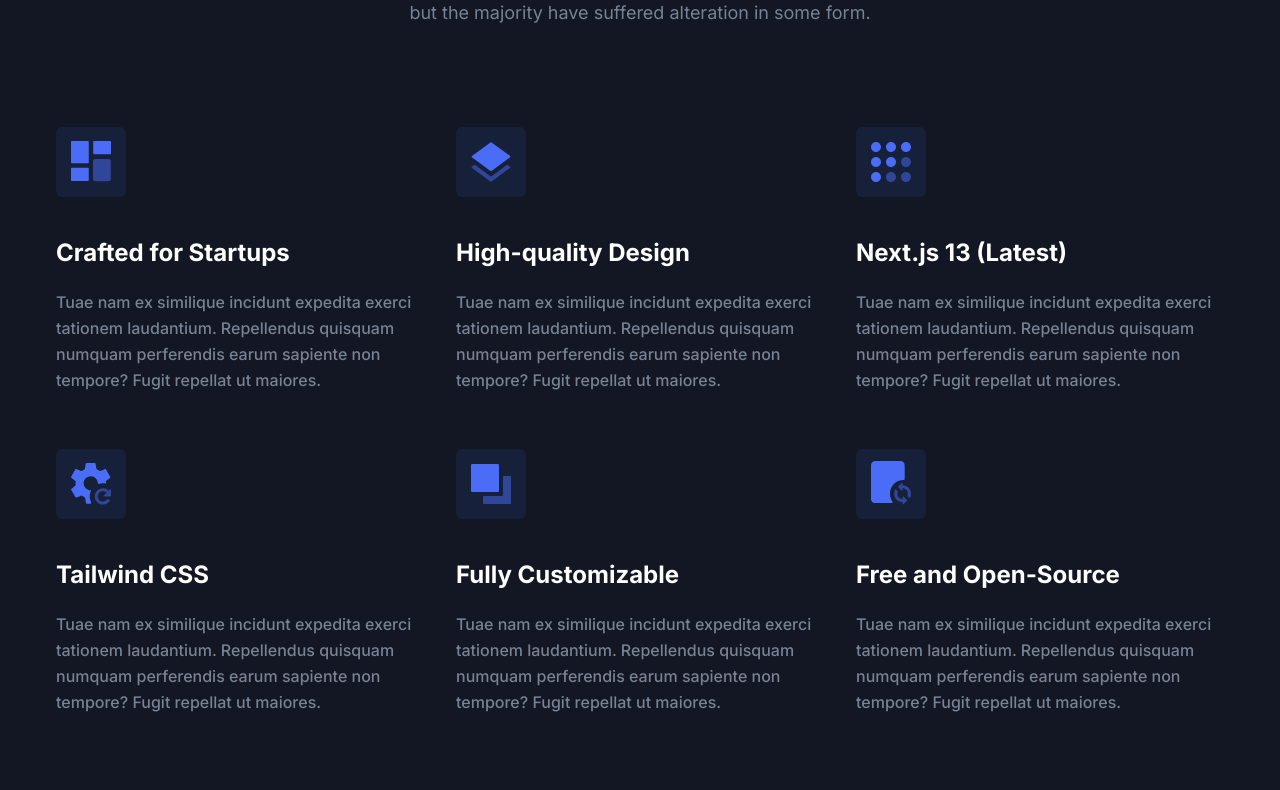
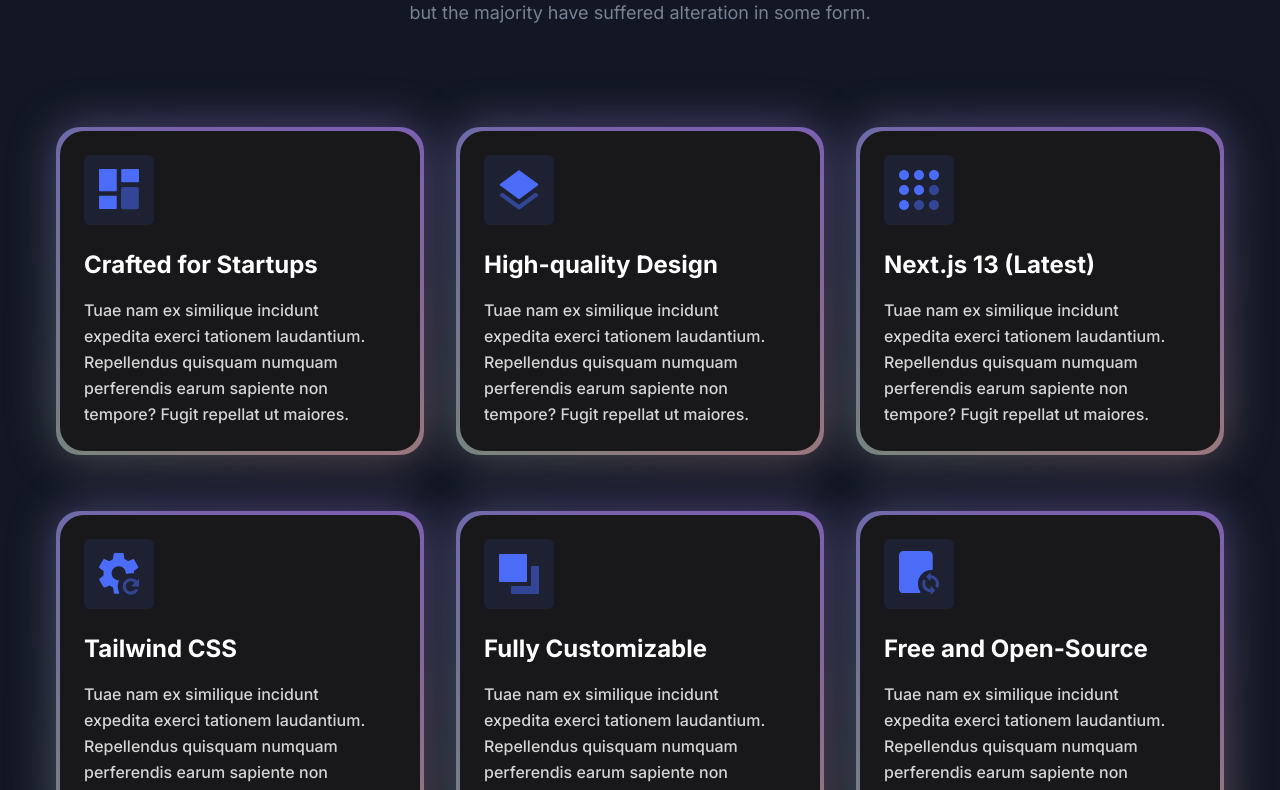
Before and after one commit to sachinsb99/ProPauraAcres, a Next.js app in the folder my-frontend/: page / in a window 1280 px wide. Shown: the part 1560-2350 px from the top of the page. Built offline with nearby package versions, Linux system fonts and the light colour scheme.

Commit message:
service added

```diff
--- a/my-frontend/package.json
+++ b/my-frontend/package.json
@@ -11,6 +11,7 @@
   "dependencies": {
     "@react-three/drei": "^10.3.0",
     "@react-three/fiber": "^9.1.2",
+    "@tabler/icons-react": "^3.34.0",
     "@tailwindcss/postcss": "^4.1.3",
     "axios": "^1.9.0",
     "clsx": "^2.1.1",
--- a/my-frontend/src/components/Features/SingleFeature.tsx
+++ b/my-frontend/src/components/Features/SingleFeature.tsx
@@ -1,22 +1,116 @@
+"use client";
+
+import { BackgroundGradient } from "@/components/ui/background-gradient";
 import { Feature } from "@/types/feature";
 
-const SingleFeature = ({ feature }: { feature: Feature }) => {
-  const { icon, title, paragraph } = feature;
+/**
+ * One feature card with optional background image.
+ * The image fades in & the card lifts slightly on hover.
+ */
+export default function SingleFeature({ feature }: { feature: Feature }) {
+  const { icon, title, paragraph, bg } = feature;
+
   return (
-    <div className="w-full">
-      <div className="wow fadeInUp" data-wow-delay=".15s">
-        <div className="bg-primary/10 text-primary mb-10 flex h-[70px] w-[70px] items-center justify-center rounded-md">
+    <BackgroundGradient
+      containerClassName="w-full group"               /* enable group-hover */
+      className="relative flex flex-col h-full rounded-3xl
+                 bg-white p-6 dark:bg-zinc-900
+                 transition-transform duration-300
+                 group-hover:-translate-y-2"          /* lift on hover */
+    >
+      {/* 🔥 Image layer (only if bg provided) */}
+      {bg && (
+        <>
+          {/* actual image */}
+          <img
+            src={bg}
+            alt=""
+            className="absolute inset-0 h-full w-full rounded-3xl
+                       object-cover opacity-0
+                       group-hover:opacity-100
+                       transition-opacity duration-300"
+          />
+          {/* subtle dark overlay for readability */}
+          <div className="absolute inset-0 rounded-3xl
+                          bg-black/40 opacity-0
+                          group-hover:opacity-100
+                          transition-opacity duration-300" />
+        </>
+      )}
+
+      {/* content  */}
+      <div className="relative z-10">
+        <div className="mb-6 flex h-[70px] w-[70px] items-center
+                        justify-center rounded-md bg-primary/10 text-primary">
           {icon}
         </div>
-        <h3 className="mb-5 text-xl font-bold text-black sm:text-2xl lg:text-xl xl:text-2xl dark:text-white">
+
+        <h3 className="mb-4 text-xl font-bold text-black sm:text-2xl dark:text-white">
           {title}
         </h3>
-        <p className="text-body-color pr-[10px] text-base leading-relaxed font-medium">
+
+        <p className="text-base font-medium leading-relaxed text-body-color
+                      pr-2 dark:text-neutral-300">
           {paragraph}
         </p>
       </div>
-    </div>
+    </BackgroundGradient>
   );
-};
+}
 
-export default SingleFeature;
+
+// "use client";
+// import { BackgroundGradient } from "@/components/ui/background-gradient";
+// import { Feature } from "@/types/feature";
+
+// export default function SingleFeature({ feature }: { feature: Feature }) {
+//   const { icon, title, paragraph } = feature;
+
+//   return (
+//     <BackgroundGradient
+//       /* outer frame & glow */
+//       containerClassName="w-full"
+//       /* inner card styles */
+//       className="flex flex-col h-full rounded-3xl bg-white p-6 dark:bg-zinc-900"
+//     >
+//       {/* icon */}
+//       <div className="mb-6 flex h-[70px] w-[70px] items-center justify-center rounded-md bg-primary/10 text-primary">
+//         {icon}
+//       </div>
+
+//       {/* title */}
+//       <h3 className="mb-4 text-xl font-bold text-black sm:text-2xl dark:text-white">
+//         {title}
+//       </h3>
+
+//       {/* paragraph */}
+//       <p className="text-base font-medium leading-relaxed text-body-color pr-2 dark:text-neutral-300">
+//         {paragraph}
+//       </p>
+//     </BackgroundGradient>
+//   );
+// }
+
+
+// import { Feature } from "@/types/feature";
+
+// const SingleFeature = ({ feature }: { feature: Feature }) => {
+//   const { icon, title, paragraph } = feature;
+//   return (
+//     <div className="w-full">
+//       <div className="wow fadeInUp" data-wow-delay=".15s">
+//         <div className="bg-primary/10 text-primary mb-10 flex h-[70px] w-[70px] items-center justify-center rounded-md">
+//           {icon}
+//         </div>
+//         <h3 className="mb-5 text-xl font-bold text-black sm:text-2xl lg:text-xl xl:text-2xl dark:text-white">
+//           {title}
+//         </h3>
+//         <p className="text-body-color pr-[10px] text-base leading-relaxed font-medium">
+//           {paragraph}
+//         </p>
+//       </div>
+//     </div>
+//   );
+// };
+
+// export default SingleFeature;
--- a/my-frontend/src/components/Features/featuresData.tsx
+++ b/my-frontend/src/components/Features/featuresData.tsx
@@ -3,6 +3,7 @@ import { Feature } from "@/types/feature";
 const featuresData: Feature[] = [
   {
     id: 1,
+    bg: "/images/cards/pexels-cami-1793149243-28315082.jpg",   // ✅ new
     icon: (
       <svg width="40" height="41" viewBox="0 0 40 41" className="fill-current">
         <path
--- a/my-frontend/src/components/GlowingEffectDemo.tsx
+++ b/my-frontend/src/components/GlowingEffectDemo.tsx
@@ -3,7 +3,7 @@
 import { Box, Lock, Search, Settings, Sparkles } from "lucide-react";
 import { GlowingEffect } from "@/components/ui/glowing-effect";
 
-export function GlowingEffectDemoSecond() {
+export function GlowingEffectDemo() {
   return (
     <ul className="grid grid-cols-1 grid-rows-none gap-4 md:grid-cols-12 md:grid-rows-3 lg:gap-4 xl:max-h-[34rem] xl:grid-rows-2">
       <GridItem
@@ -56,9 +56,7 @@ const GridItem = ({ area, icon, title, description }: GridItemProps) => {
     <li className={`min-h-[14rem] list-none ${area}`}>
       <div className="relative h-full rounded-2xl border p-2 md:rounded-3xl md:p-3">
         <GlowingEffect
-          blur={0}
-          borderWidth={3}
-          spread={80}
+          spread={40}
           glow={true}
           disabled={false}
           proximity={64}
--- /dev/null
+++ b/my-frontend/src/components/background-gradient-demo.tsx
@@ -0,0 +1,35 @@
+"use client";
+import React from "react";
+import { BackgroundGradient } from "@/components/ui/background-gradient";
+import { IconAppWindow } from "@tabler/icons-react";
+
+export default function BackgroundGradientDemo() {
+  return (
+    <div>
+      <BackgroundGradient className="rounded-[22px] max-w-sm p-4 sm:p-10 bg-white dark:bg-zinc-900">
+        <img
+          src="/jordans.webp"
+          alt="jordans"
+          height="400"
+          width="400"
+          className="object-contain"
+        />
+        <p className="text-base sm:text-xl text-black mt-4 mb-2 dark:text-neutral-200">
+          Air Jordan 4 Retro Reimagined
+        </p>
+
+        <p className="text-sm text-neutral-600 dark:text-neutral-400">
+          The Air Jordan 4 Retro Reimagined Bred will release on Saturday,
+          February 17, 2024. Your best opportunity to get these right now is by
+          entering raffles and waiting for the official releases.
+        </p>
+        <button className="rounded-full pl-4 pr-1 py-1 text-white flex items-center space-x-1 bg-black mt-4 text-xs font-bold dark:bg-zinc-800">
+          <span>Buy now</span>
+          <span className="bg-zinc-700 rounded-full text-[0.6rem] px-2 py-0 text-white">
+            $100
+          </span>
+        </button>
+      </BackgroundGradient>
+    </div>
+  );
+}
--- /dev/null
+++ b/my-frontend/src/components/ui/background-gradient.tsx
@@ -0,0 +1,72 @@
+import { cn } from "@/lib/utils";
+import React from "react";
+import { motion } from "motion/react";
+
+export const BackgroundGradient = ({
+  children,
+  className,
+  containerClassName,
+  animate = true,
+}: {
+  children?: React.ReactNode;
+  className?: string;
+  containerClassName?: string;
+  animate?: boolean;
+}) => {
+  const variants = {
+    initial: {
+      backgroundPosition: "0 50%",
+    },
+    animate: {
+      backgroundPosition: ["0, 50%", "100% 50%", "0 50%"],
+    },
+  };
+  return (
+    <div className={cn("relative p-[4px] group", containerClassName)}>
+      <motion.div
+        variants={animate ? variants : undefined}
+        initial={animate ? "initial" : undefined}
+        animate={animate ? "animate" : undefined}
+        transition={
+          animate
+            ? {
+                duration: 5,
+                repeat: Infinity,
+                repeatType: "reverse",
+              }
+            : undefined
+        }
+        style={{
+          backgroundSize: animate ? "400% 400%" : undefined,
+        }}
+        className={cn(
+          "absolute inset-0 rounded-3xl z-[1] opacity-60 group-hover:opacity-100 blur-xl  transition duration-500 will-change-transform",
+          " bg-[radial-gradient(circle_farthest-side_at_0_100%,#00ccb1,transparent),radial-gradient(circle_farthest-side_at_100%_0,#7b61ff,transparent),radial-gradient(circle_farthest-side_at_100%_100%,#ffc414,transparent),radial-gradient(circle_farthest-side_at_0_0,#1ca0fb,#141316)]"
+        )}
+      />
+      <motion.div
+        variants={animate ? variants : undefined}
+        initial={animate ? "initial" : undefined}
+        animate={animate ? "animate" : undefined}
+        transition={
+          animate
+            ? {
+                duration: 5,
+                repeat: Infinity,
+                repeatType: "reverse",
+              }
+            : undefined
+        }
+        style={{
+          backgroundSize: animate ? "400% 400%" : undefined,
+        }}
+        className={cn(
+          "absolute inset-0 rounded-3xl z-[1] will-change-transform",
+          "bg-[radial-gradient(circle_farthest-side_at_0_100%,#00ccb1,transparent),radial-gradient(circle_farthest-side_at_100%_0,#7b61ff,transparent),radial-gradient(circle_farthest-side_at_100%_100%,#ffc414,transparent),radial-gradient(circle_farthest-side_at_0_0,#1ca0fb,#141316)]"
+        )}
+      />
+
+      <div className={cn("relative z-10", className)}>{children}</div>
+    </div>
+  );
+};
--- a/my-frontend/src/components/ui/glowing-effect.tsx
+++ b/my-frontend/src/components/ui/glowing-effect.tsx
@@ -185,6 +185,6 @@ const GlowingEffect = memo(
   }
 );
 
-GlowingEffect.displayName = "GlowingEffectDemo";
+GlowingEffect.displayName = "GlowingEffect";
 
 export { GlowingEffect };
--- a/my-frontend/src/types/feature.ts
+++ b/my-frontend/src/types/feature.ts
@@ -4,4 +4,5 @@ export type Feature = {
   icon: JSX.Element;
   title: string;
   paragraph: string;
+  bg?: string;
 };
```
Also changed, not shown: my-frontend/src/app/page.tsx (+13 -0 lines), my-frontend/public/images/cards/pexels-cami-1793149243-28315082.jpg (added), 1 other file (tests, documents, lock files or other folders).
